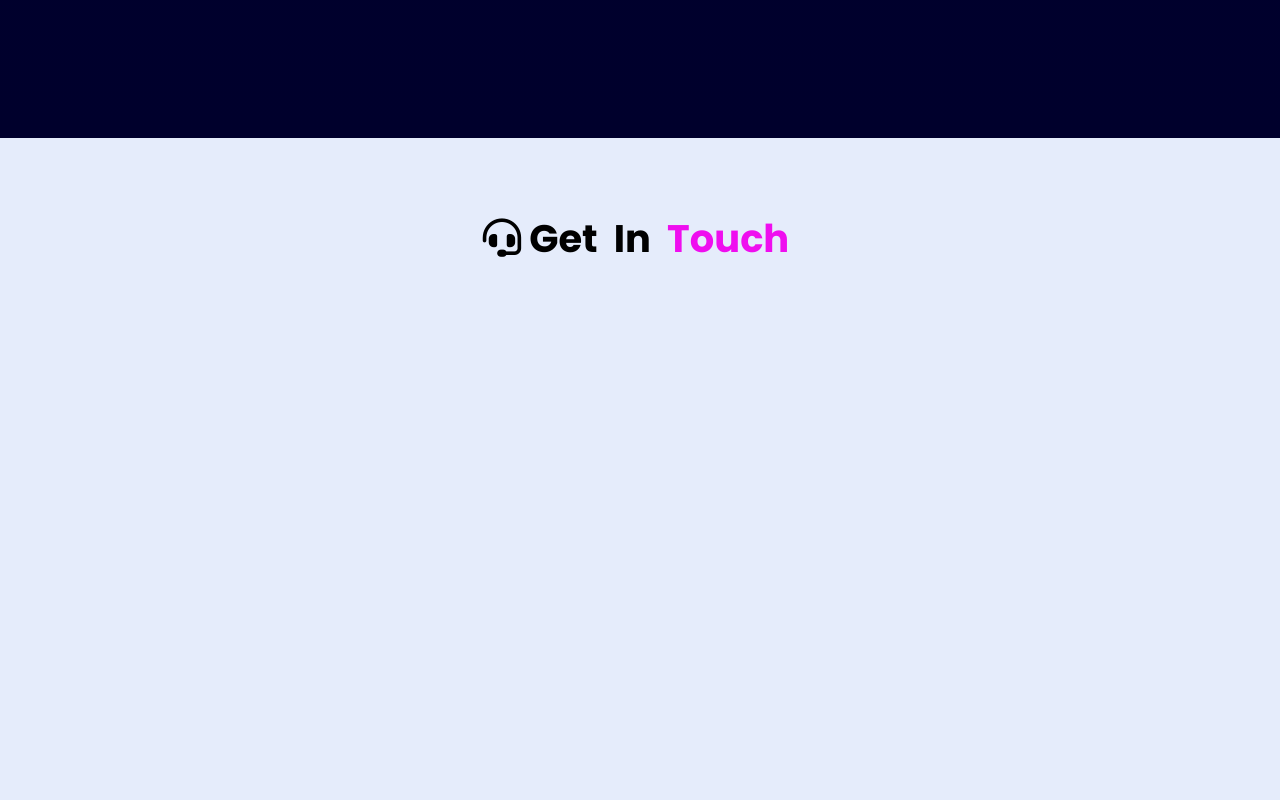
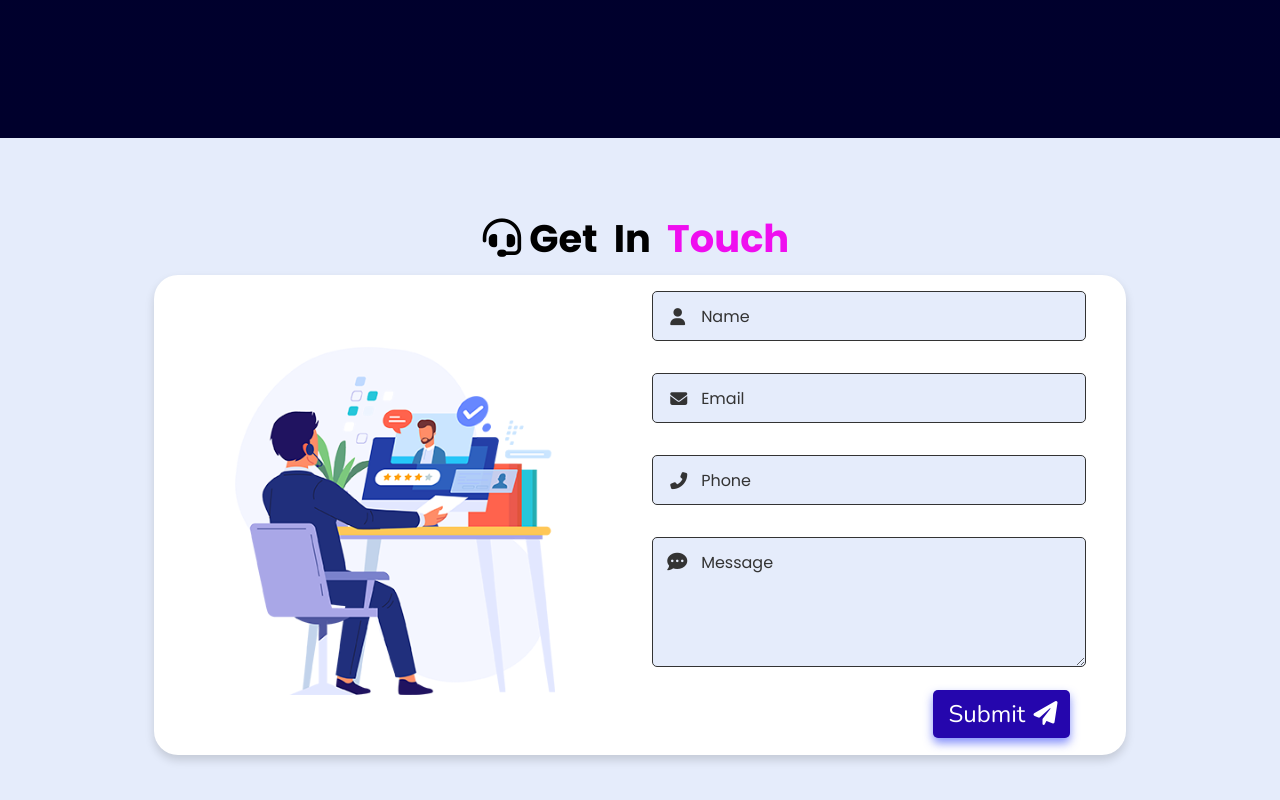
Before and after one commit to suraj-20/Portfolio-Website, a React (Create React App) app in the folder portfolio-website/: page / in a window 1280 px wide. Shown: the part 4262-5062 px from the top of the page. Built offline with nearby package versions, Linux system fonts and the light colour scheme.

Commit message:
Portfolio

```diff
--- a/portfolio-website/src/Component/Contact/Contact.js
+++ b/portfolio-website/src/Component/Contact/Contact.js
@@ -8,7 +8,38 @@ function Contect() {
             <div className="contact" id="contact">
                 <h1><i className="fa fa-headset"></i>Get In <span>Touch</span></h1>
 
+                <div className="contact-container">
+                    <div className="container1">
+                        <div className="img"></div>
+                    </div>
 
+
+                    <form id="contact-form">
+
+                            <div class="form-group">
+                                <div class="field">
+                                    <input type="text" name="name" placeholder="Name" required />
+                                    <i class='fas fa-user'></i>
+                                </div>
+                                <div class="field">
+                                    <input type="text" name="email" placeholder="Email" required />
+                                    <i class='fas fa-envelope'></i>
+                                </div>
+                                <div class="field">
+                                    <input type="text" name="phone" placeholder="Phone" />
+                                    <i class='fas fa-phone-alt'></i>
+                                </div>
+                                <div class="message">
+                                    <textarea placeholder="Message" name="message" required></textarea>
+                                    <i class="fas fa-comment-dots"></i>
+                                </div>
+                            </div>
+                            <div class="button-area">
+                                <button type="submit">
+                                    Submit <i class="fa fa-paper-plane"></i></button>
+                            </div>
+                        </form>
+                </div>
             </div>
         </>
     )
```
